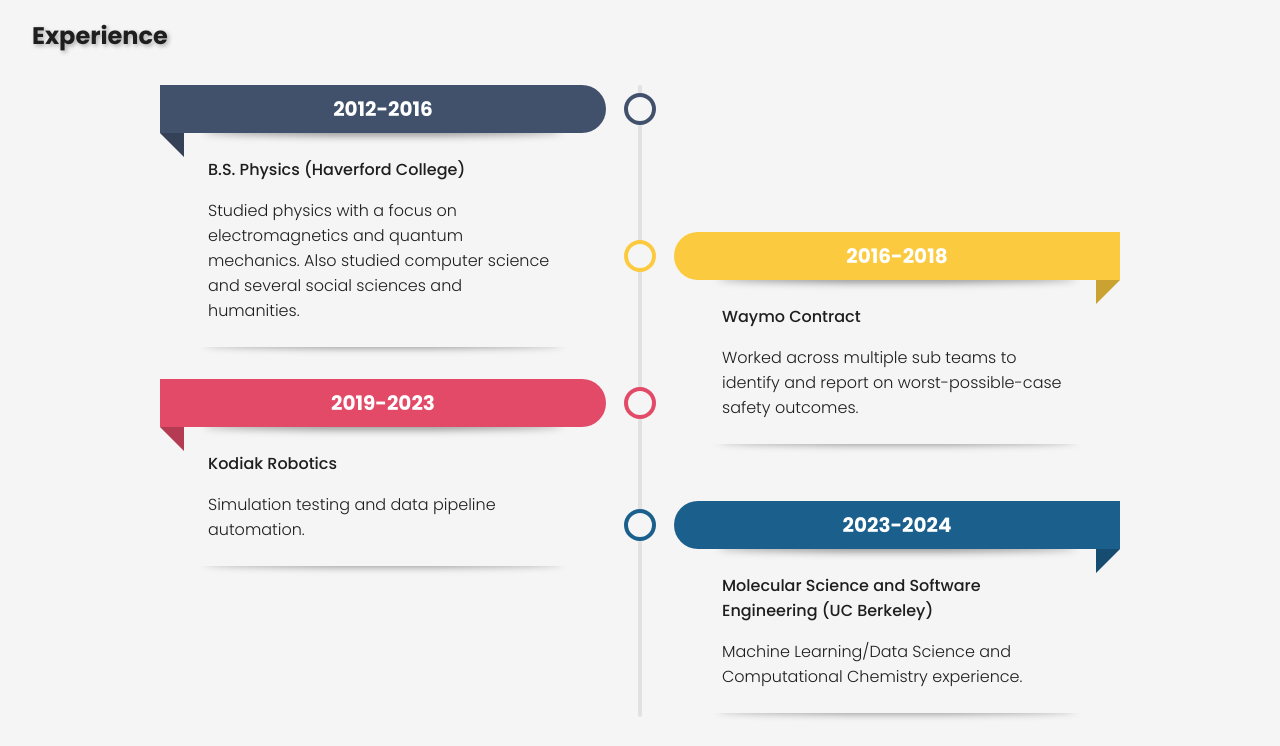
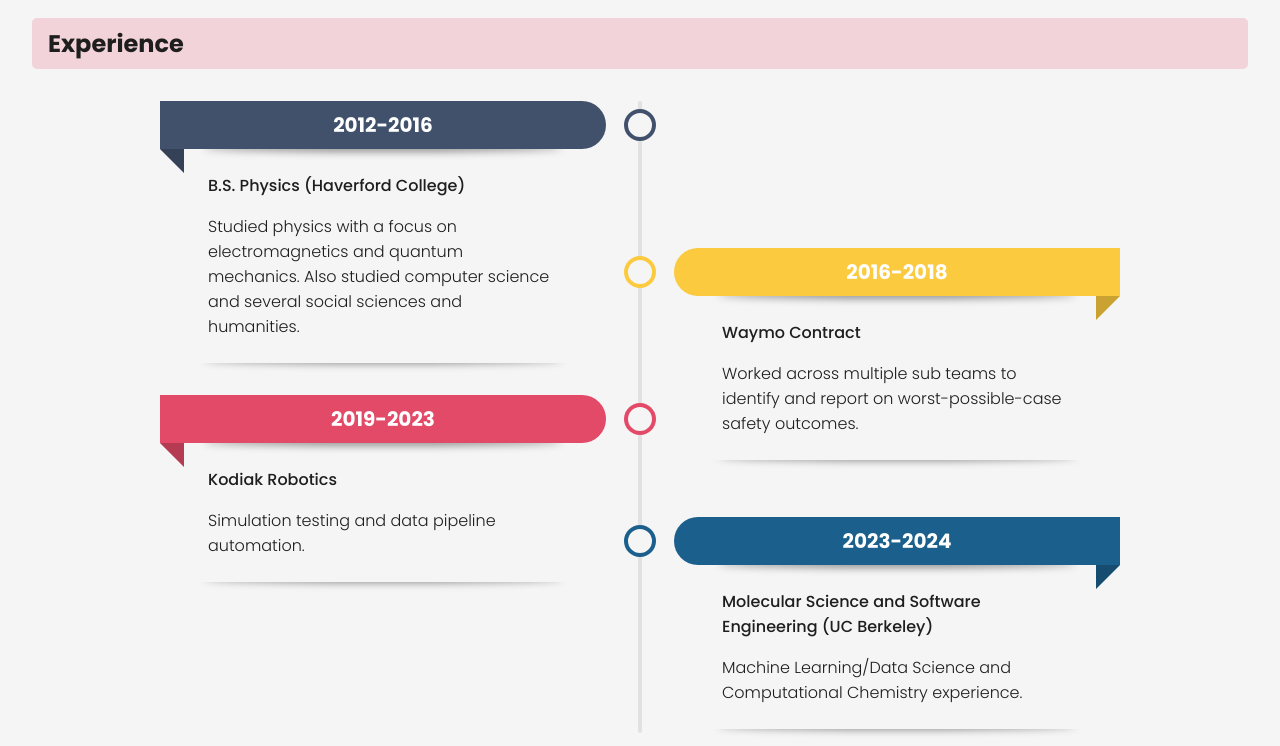
Before and after one commit to EnviroTechSean/EnviroTechSean.github.io, a plain HTML site: page index.html in a window 1280 px wide. Shown: the part 94-840 px from the top of the page. Drawn offline with Linux system fonts and the light colour scheme.

Commit message:
Add background highlight instead of text shadow to make h2 pop

```diff
--- a/styles.css
+++ b/styles.css
@@ -26,7 +26,9 @@ h1 {
 }
 
 h2 {
-  text-shadow: 2px 2px 4px rgba(0, 0, 0, 0.3); /* Horizontal, vertical, blur, color */
+  background-color: rgba(226, 74, 104, 0.2); /* A light, translucent background */
+  padding: 0.5rem 1rem; /* Add some padding around the text */
+  border-radius: 5px; /* Slightly rounded corners */
 }
 
 ul {
```
